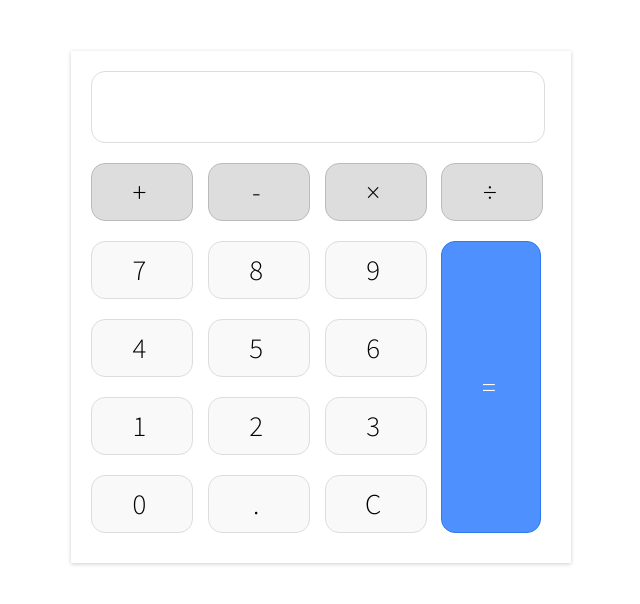
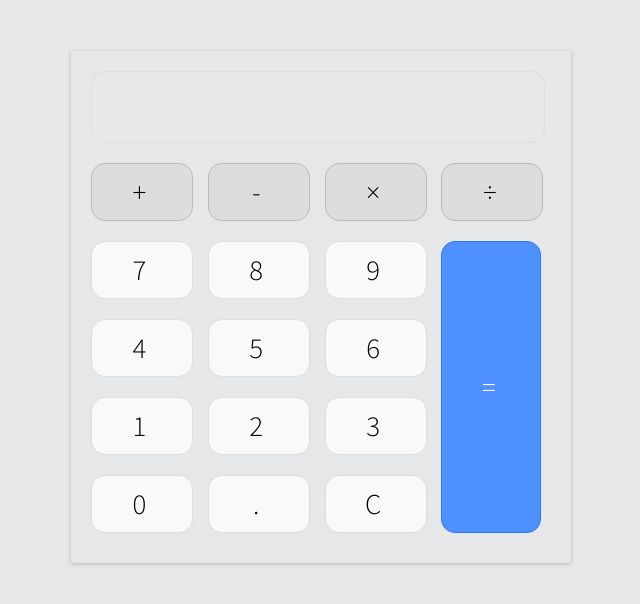
Before and after one commit to IgorRC/Calculator, a plain HTML site: page index.html in a window 1280 px wide. Shown: the whole page, without its empty margins (319-959 px from the left). Drawn offline with Linux system fonts and the light colour scheme.

Commit message:
Merge remote into main

```diff
--- a/style.css
+++ b/style.css
@@ -4,6 +4,7 @@ body {
   font-family: "Source Sans Pro", sans-serif;
   letter-spacing: 5px;
   font-size: 1.8rem;
+  background-color: #e6e7e8;
   -moz-user-select: none;
   -webkit-user-select: none;
   -ms-user-select: none;
```
